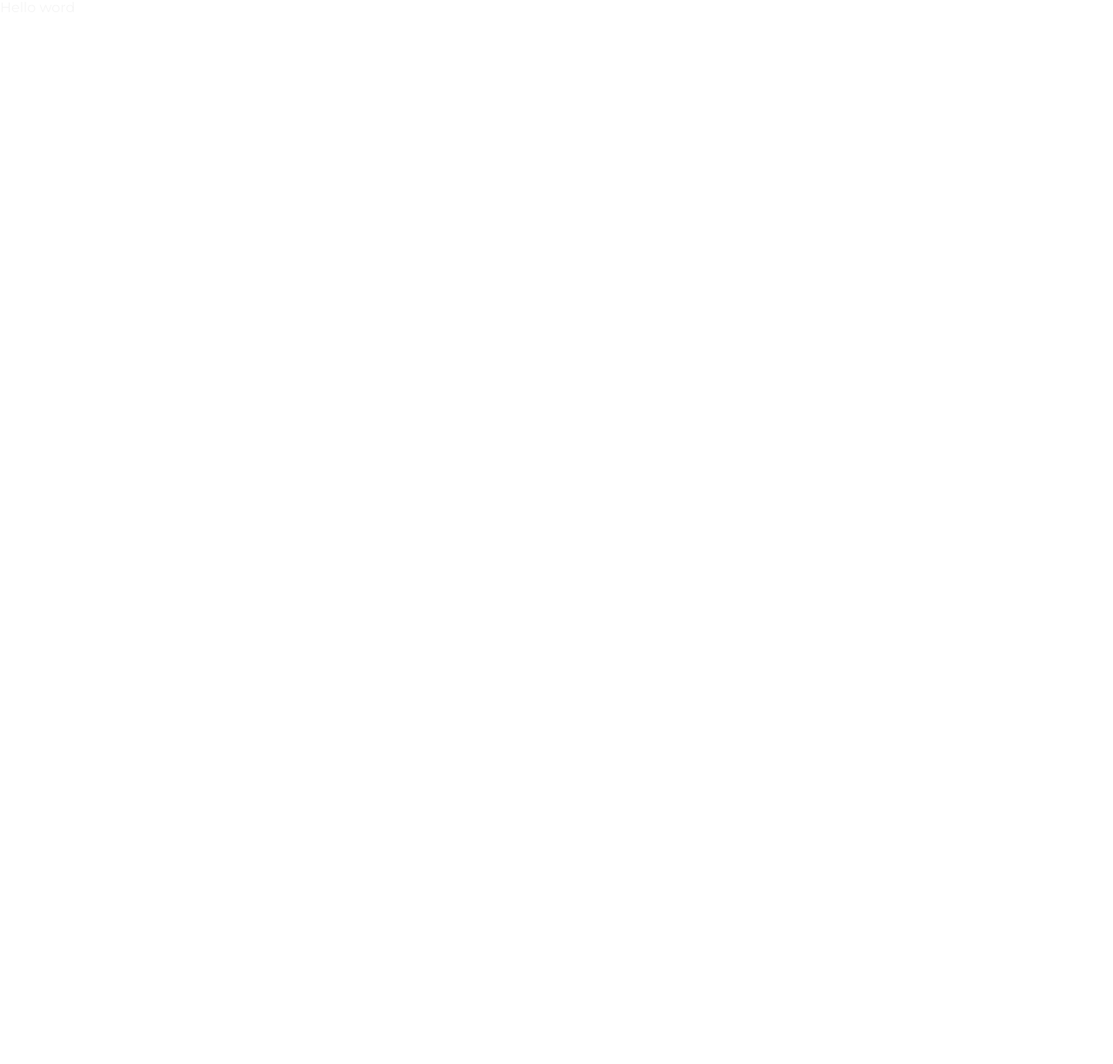
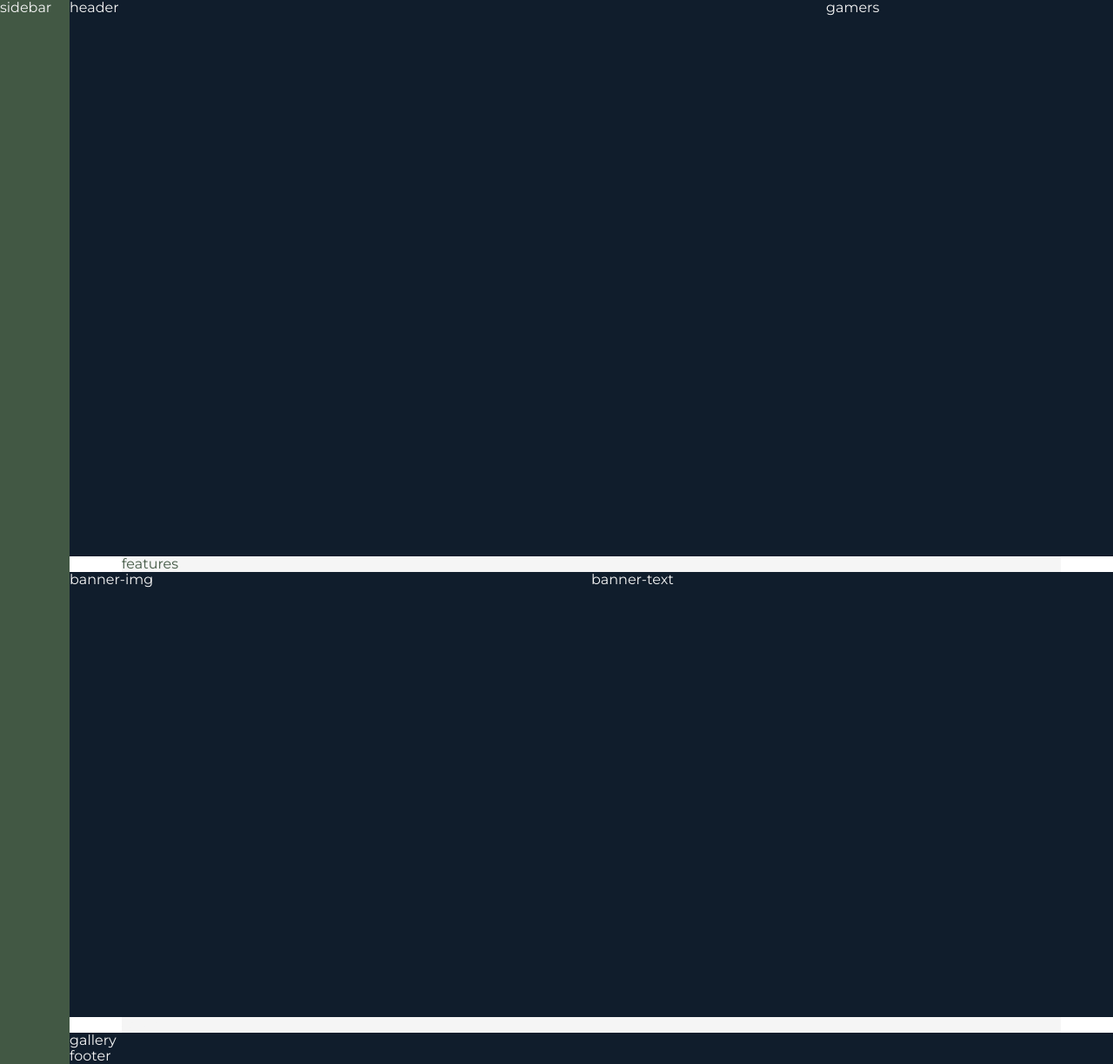
Before and after one commit to LiudmylaTar/Project-store-game, a website: page src/index.html in a window 1280 px wide. Shown: the whole page at 87% size. Before the commit the page ends 800 px from the top, so only its background shows below. Drawn offline with nearby package versions, Linux system fonts and the light colour scheme; files that its build step writes are made by us from their sources.

Commit message:
grid layout add

```diff
--- a/src/index.html
+++ b/src/index.html
@@ -12,6 +12,16 @@
     <title>Game store</title>
   </head>
   <body>
-    <p>Hello word</p>
+    <div class="container">
+      <div class="sidebar">sidebar</div>
+      <div class="header">header</div>
+      <div class="gamers">gamers</div>
+      <div class="features">features</div>
+      <div class="banner-img">banner-img</div>
+      <div class="banner-text">banner-text</div>
+      <div class="cards">cards</div>
+      <div class="gallery">gallery</div>
+      <div class="footer">footer</div>
+    </div>
   </body>
 </html>
--- a/src/sass/_banner.sass
+++ b/src/sass/_banner.sass
@@ -0,0 +1,9 @@
+.banner
+
+    &-img,
+    &-text
+        background-color: $color-blue-dark
+    &-img
+        grid-column: full-start / col-end 4
+    &-text
+        grid-column: col-start 5 / full-end
--- a/src/sass/_base.sass
+++ b/src/sass/_base.sass
@@ -22,3 +22,7 @@ body
     color: $color-gray-light
     line-height: 113%
     font-size: 1.6rem
+.container
+    display: grid
+    grid-template-rows: 80vh min-content 40vw repeat(3, min-content)
+    grid-template-columns: [sidebar-start] 8rem [sidebar-end full-start] minmax(60px, 1fr) [center-content-start] repeat(8, [col-start] minmax(min-content, 14rem) [col-end]) [center-content-end] minmax(60px, 1fr) [full-end]
--- a/src/sass/_cards.sass
+++ b/src/sass/_cards.sass
@@ -0,0 +1,3 @@
+.cards
+    background-color: $color-gray-light
+    grid-column: center-content-start / center-content-end
--- a/src/sass/_features.sass
+++ b/src/sass/_features.sass
@@ -0,0 +1,4 @@
+.features
+    background-color: $color-gray-light
+    color: $color-green-dark
+    grid-column: center-content-start / center-content-end
--- a/src/sass/_footer.sass
+++ b/src/sass/_footer.sass
@@ -0,0 +1,3 @@
+.footer
+    background-color: $color-blue-dark
+    grid-column: full-start / full-end
--- a/src/sass/_gallery.sass
+++ b/src/sass/_gallery.sass
@@ -0,0 +1,3 @@
+.gallery
+    background-color: $color-blue-dark
+    grid-column: full-start / full-end
--- a/src/sass/_gamers.sass
+++ b/src/sass/_gamers.sass
@@ -0,0 +1,3 @@
+.gamers
+    background-color: $color-blue-dark
+    grid-column: col-start 7 / full-end
--- a/src/sass/_header.sass
+++ b/src/sass/_header.sass
@@ -0,0 +1,3 @@
+.header
+    background-color: $color-blue-dark
+    grid-column: full-start / col-end 6
--- a/src/sass/_sidebar.sass
+++ b/src/sass/_sidebar.sass
@@ -0,0 +1,4 @@
+.sidebar
+    background-color: $color-green-dark
+    grid-column: sidebar-start / sidebar-end
+    grid-row: 1 / -1
```
Also changed, not shown: dist/css/style.min.css, dist/index.html.
